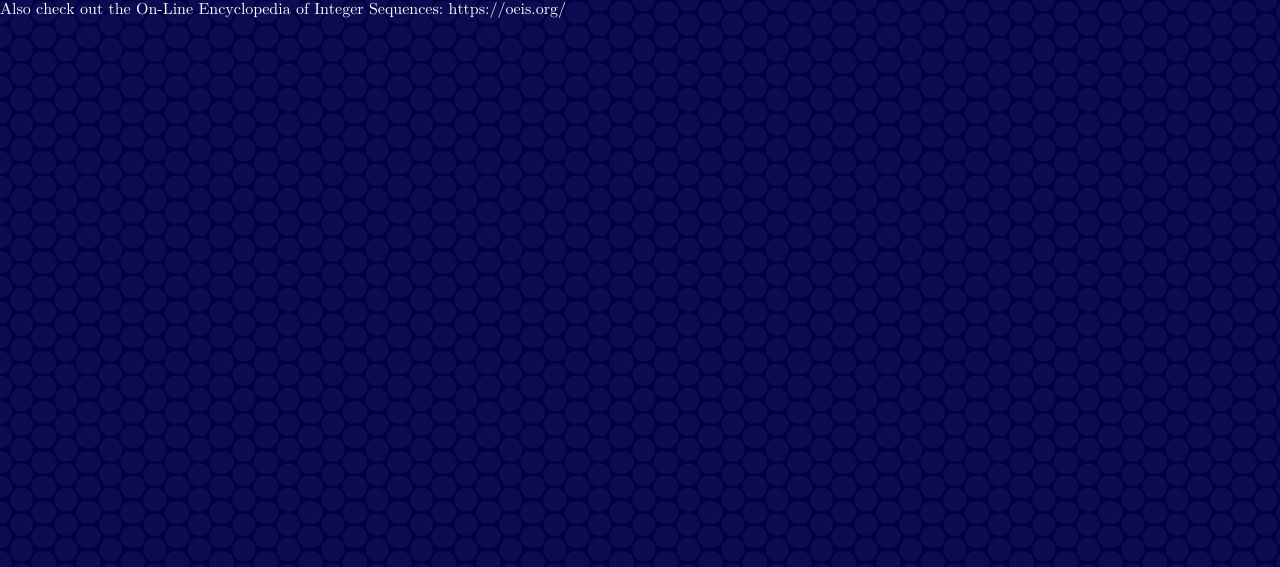
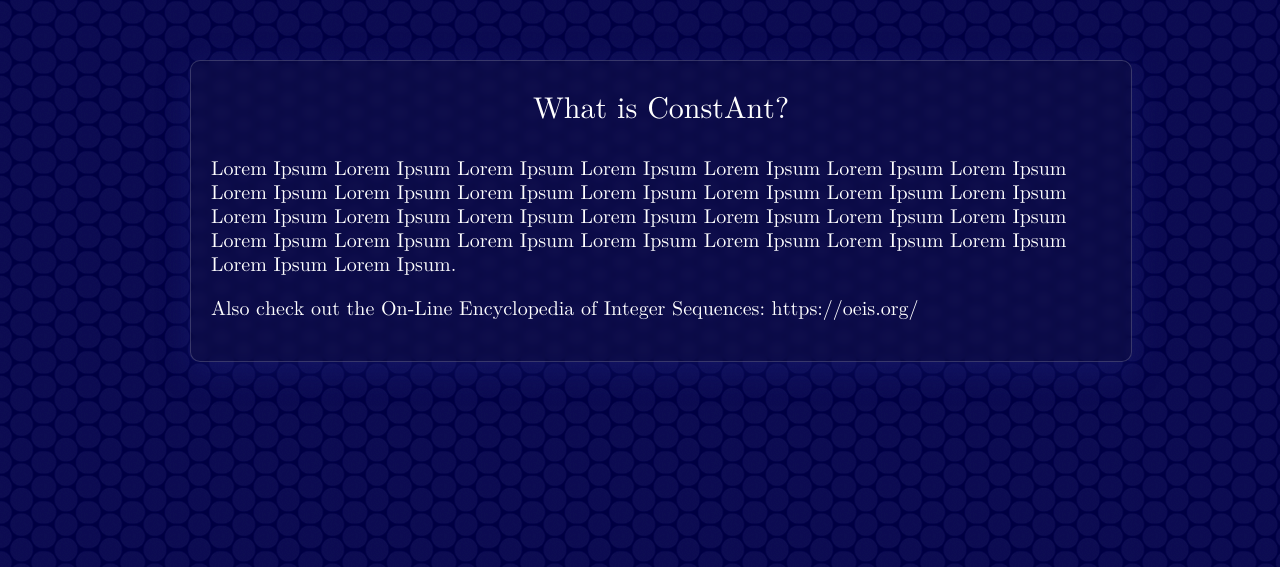
Before and after one commit to bowosc/ConstAnt, a Flask app: page /about in a window 1280 px wide. Shown: the part 50-617 px from the top of the page. Run offline with Flask 3, Linux system fonts and the light colour scheme; parts of the project's set-up code (start-up, migrations or seed data) failed here and were passed over.

Commit message:
Updated TODO

```diff
--- a/app.py
+++ b/app.py
@@ -1,6 +1,5 @@
 from flask import Flask
 from flask import render_template, redirect, request, url_for, flash, session
-from datetime import timedelta
 
 import confind, input, carpentry
 from confind import app
@@ -9,30 +8,22 @@ from confind import app
 TODO
 MVP
 
-Cover page
-
-UI/UX
-
+Graphic Design :P
 bigger DB
 
-better input monitoring, check curse words
+better input monitoring, check:
+- curses/slurs
 
 hide secret key lmao
 
 
 NONMVP
 
-
-Aram says use Firebase for user auth
-
-
-
-
 DB schema idea: set base dataset in a txt file or something, users can add whole datasets if in right format (json?).
 
 Constant of the day, always a user-entered constant
 
-Accept latex as user expression input
+Accept LaTeX
 
 different search methods
     - consider decimal?
--- a/templates/about.html
+++ b/templates/about.html
@@ -1,8 +1,23 @@
 {% extends "base.html" %}
 
 {% block body %}
+<div class="landingcolumnwrapper">
+    <div class="big-textbox" style="margin-top: 60px;">
+    <div class="title">What is ConstAnt?</div>
+    <p>
+        Lorem Ipsum Lorem Ipsum Lorem Ipsum Lorem Ipsum Lorem Ipsum Lorem
+        Ipsum Lorem Ipsum Lorem Ipsum Lorem Ipsum Lorem Ipsum Lorem Ipsum
+        Lorem Ipsum Lorem Ipsum Lorem Ipsum Lorem Ipsum Lorem Ipsum Lorem
+        Ipsum Lorem Ipsum Lorem Ipsum Lorem Ipsum Lorem Ipsum Lorem Ipsum
+        Lorem Ipsum Lorem Ipsum Lorem Ipsum Lorem Ipsum Lorem Ipsum Lorem
+        Ipsum Lorem Ipsum Lorem Ipsum.
+    </p>
+    <p>
+        Also check out the On-Line Encyclopedia of Integer Sequences: https://oeis.org/
+    </p>
+</div>
+</div>
 
-Also check out the On-Line Encyclopedia of Integer Sequences: https://oeis.org/
 
 
 {% endblock %}
```
Also changed, not shown: input.py (+5 -2 lines), 1 other file.
